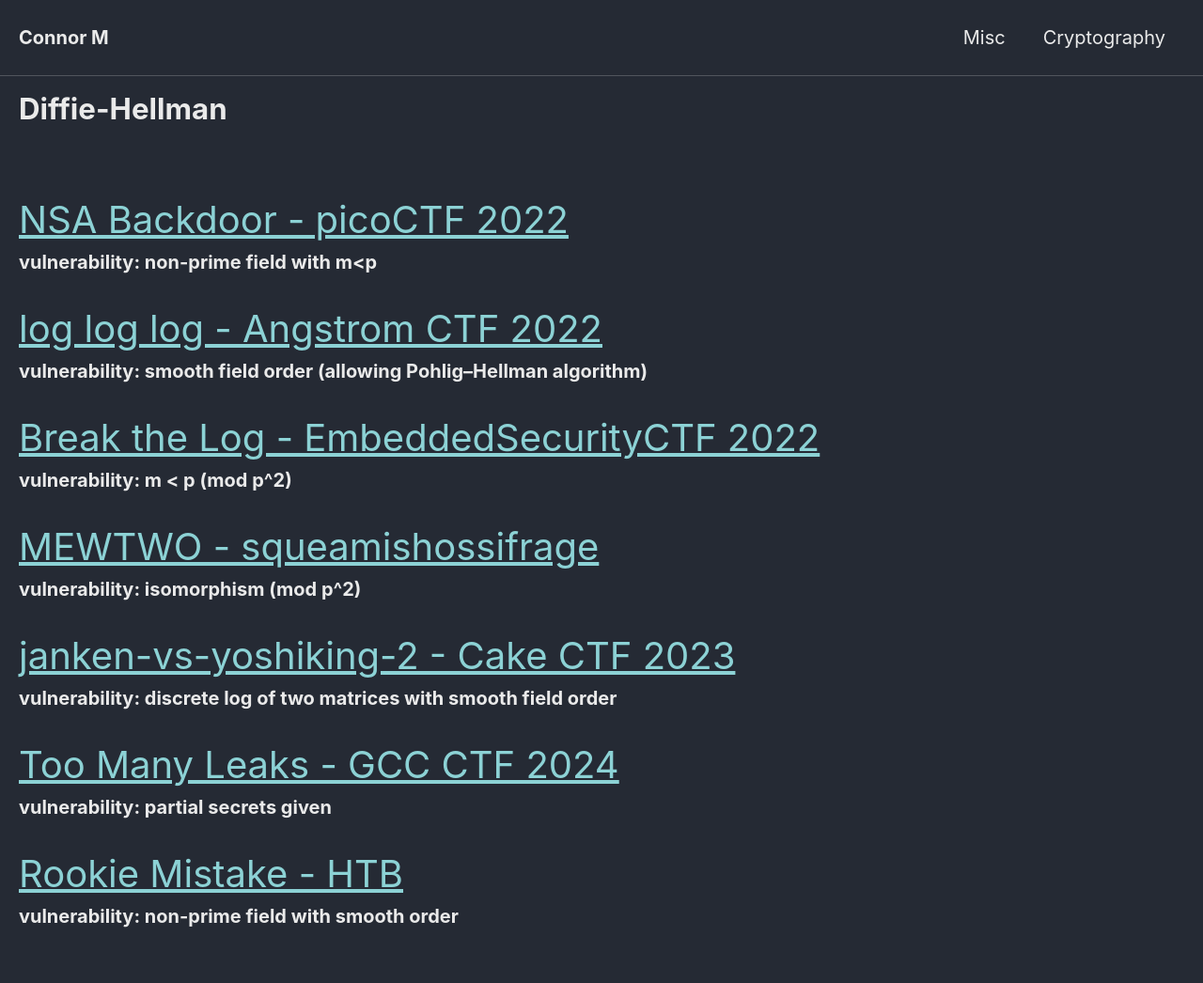
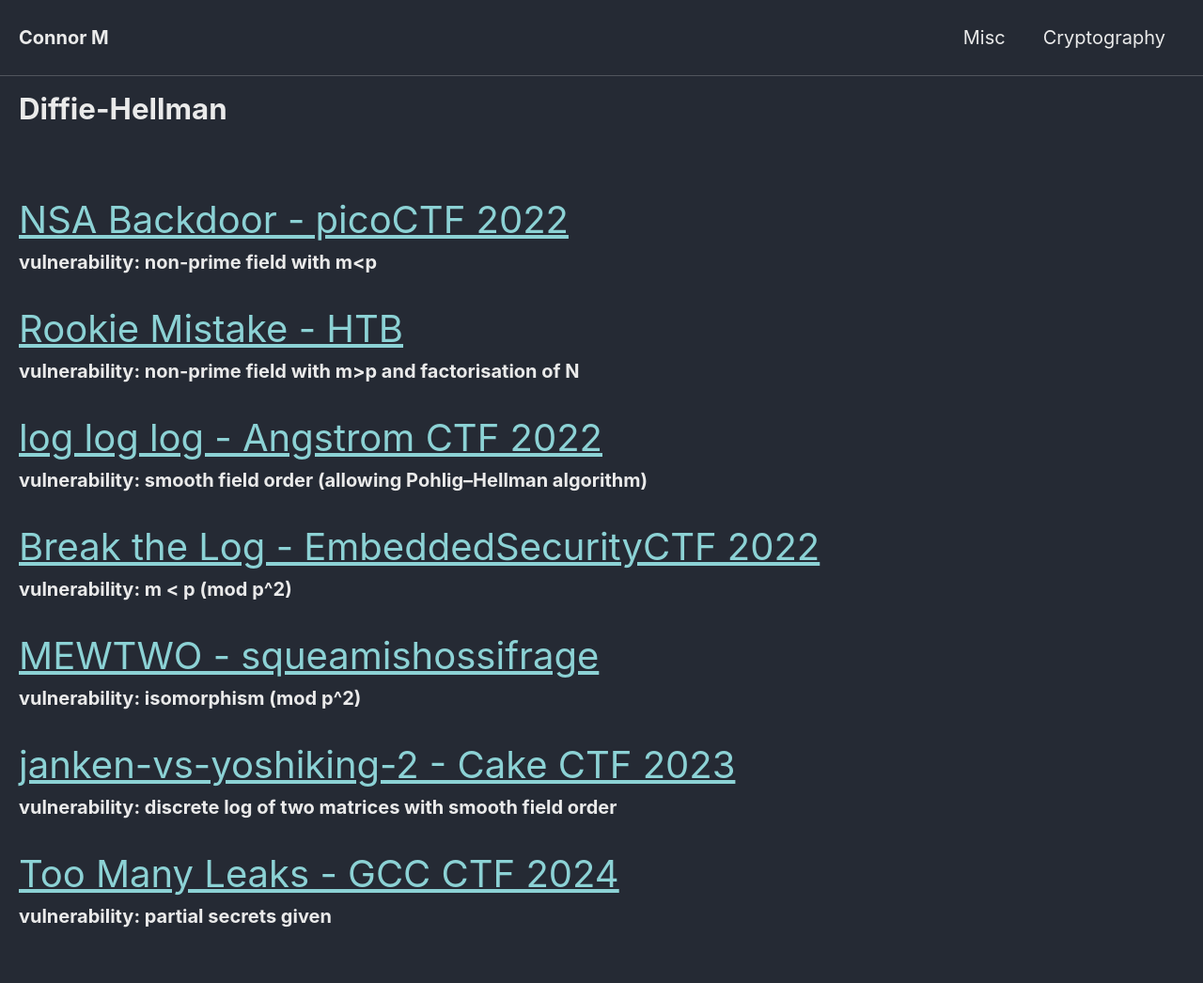
Before and after one commit to Connor-McCartney/Connor-McCartney.github.io, a Jekyll site: the page built from _pages/cryptography/diffie-hellman/diffie-hellman.md, in a window 1280 px wide. Shown: the whole page at 94% size. Built offline with Jekyll 4.4.1, drawn with Linux system fonts in a browser that asks for light colours; cached includes are drawn as plain includes.

Commit message:
Update diffie-hellman.md

```diff
--- a/_pages/cryptography/diffie-hellman/diffie-hellman.md
+++ b/_pages/cryptography/diffie-hellman/diffie-hellman.md
@@ -8,6 +8,10 @@ title: Diffie-Hellman
 
 <span style="font-size:2em;">   [NSA Backdoor - picoCTF 2022](/cryptography/diffie-hellman/nsa-backdoorpicoCTF-2022)       </span> <br>
 __vulnerability: non-prime field with m<p__
+
+
+<span style="font-size:2em;">   [Rookie Mistake - HTB](/cryptography/diffie-hellman/Rookie-Mistake-HTB)       </span> <br>
+__vulnerability: non-prime field with m>p and factorisation of N__
 
 
 <span style="font-size:2em;">   [log log log - Angstrom CTF 2022](/cryptography/diffie-hellman/logloglog-Angstrom-CTF-2022)       </span> <br>
@@ -28,7 +32,3 @@ __vulnerability: discrete log of two matrices with smooth field order__
 
 <span style="font-size:2em;">   [Too Many Leaks - GCC CTF 2024](/cryptography/diffie-hellman/Too-Many-Leaks-GCC-CTF-2024)       </span> <br>
 __vulnerability: partial secrets given__
-
-
-<span style="font-size:2em;">   [Rookie Mistake - HTB](/cryptography/diffie-hellman/Rookie-Mistake-HTB)       </span> <br>
-__vulnerability: non-prime field with smooth order__
```
